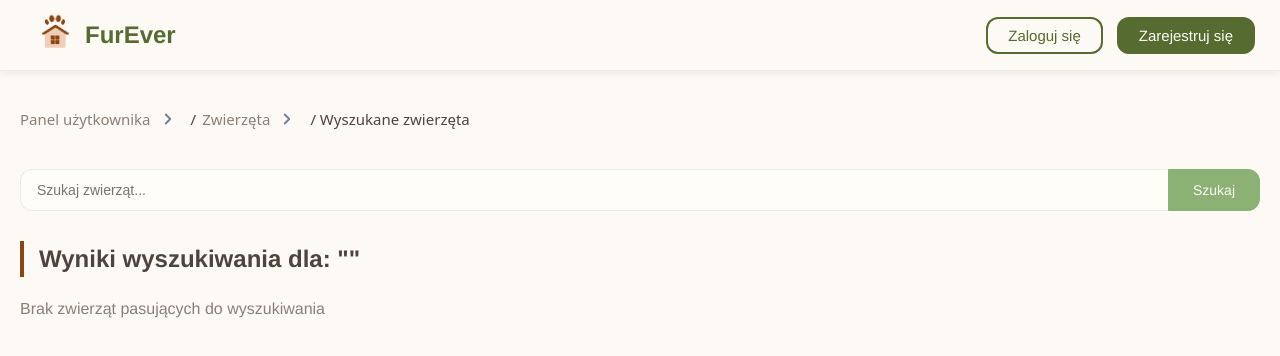
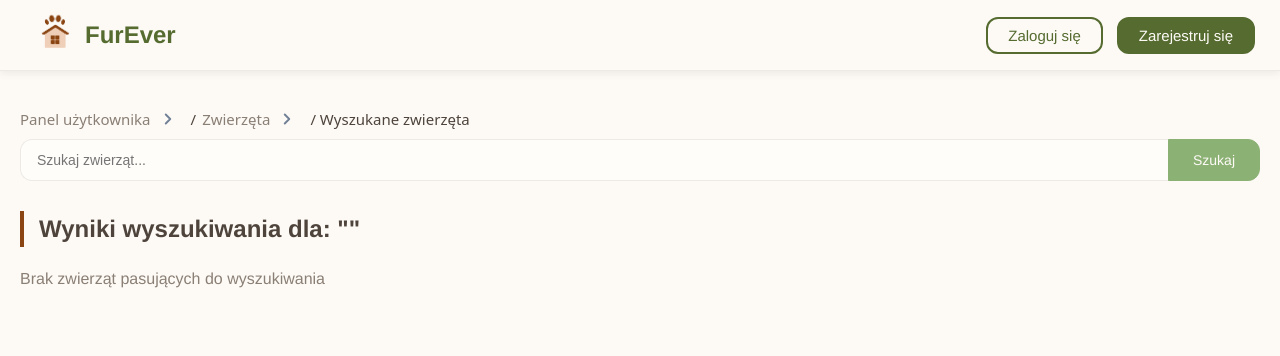
Before and after one commit to amikelevich/FurEver, a React (Vite) app in the folder ui-app/: page /animals/search in a window 1280 px wide. Shown: the top 356 px of the page. Built offline with nearby package versions, Linux system fonts and the light colour scheme.

Commit message:
Resolve style conflicts in search component

```diff
--- a/ui-app/src/components/Navbar.jsx
+++ b/ui-app/src/components/Navbar.jsx
@@ -3,6 +3,7 @@ import { useState } from "react";
 import "./../styles/Navbar.css";
 import logoImage from "../assets/logo.png";
 import NavbarLogo from "./NavbarLogo";
+import { FaSearch } from "react-icons/fa";
 
 export default function Navbar({ user, onLogout }) {
   const navigate = useNavigate();
@@ -40,7 +41,7 @@ export default function Navbar({ user, onLogout }) {
                 onChange={(e) => setSearchQuery(e.target.value)}
               />
               <button type="submit" className="search-btn">
-                Szukaj
+                <FaSearch />
               </button>
             </form>
 
--- a/ui-app/src/pages/SearchPage.jsx
+++ b/ui-app/src/pages/SearchPage.jsx
@@ -68,15 +68,15 @@ export default function SearchPage({ isAdmin, onEdit }) {
         previousPageName="Wyszukane zwierzęta"
       />
 
-      <form onSubmit={handleSearchSubmit} className="search-form">
+      <form onSubmit={handleSearchSubmit} className="search-form-page">
         <input
           type="text"
           placeholder="Szukaj zwierząt..."
           value={searchQuery}
           onChange={(e) => setSearchQuery(e.target.value)}
-          className="search-bar"
+          className="search-bar-page"
         />
-        <button type="submit" className="search-btn">
+        <button type="submit" className="search-btn-page">
           Szukaj
         </button>
       </form>
--- a/ui-app/src/styles/Navbar.css
+++ b/ui-app/src/styles/Navbar.css
@@ -6,10 +6,11 @@
   --input-bg: #fffdfa;
   --accent-primary: #556b2f;
   --accent-secondary: #8b4513;
-  --button-hover: #6e9b5c;
+  --button-primary-hover: #6e9b5c;
   --radius: 12px;
   --danger-text: #c84949;
   --danger-hover-bg: #fbe9e9;
+  --button-primary-bg: #8bb174;
 }
 
 .navbar {
@@ -85,13 +86,11 @@
 }
 
 .search-form {
-  display: flex;
-  align-items: center;
-  margin-top: 10px;
+  position: relative;
+  display: inline-block;
 }
 
 .search-bar {
-  margin-top: 20px;
   border-radius: var(--radius) 0 0 var(--radius);
   border: 1px solid var(--border-color);
   border-right: none;
@@ -101,6 +100,8 @@
   color: var(--text-primary);
   background-color: var(--input-bg);
   transition: all 0.3s ease-in-out;
+  padding: 9px 20px;
+  vertical-align: middle;
 }
 
 .search-bar:focus {
@@ -110,19 +111,27 @@
 }
 
 .search-btn {
-  margin-top: 20px;
   border: 1px solid var(--accent-primary);
+  background-color: var(--accent-primary);
   border-radius: 0 var(--radius) var(--radius) 0;
-  background-color: var(--accent-primary);
   color: var(--modal-bg);
   cursor: pointer;
   font-size: 14px;
   transition: background-color 0.2s ease;
+  padding: 9px 20px;
+  vertical-align: middle;
+  margin: 0;
 }
 
 .search-btn:hover {
   background-color: var(--accent-secondary);
   border-color: var(--accent-secondary);
+}
+
+.search-btn svg {
+  font-size: 18px;
+  color: var(--modal-bg);
+  vertical-align: middle;
 }
 
 .dropdown {
@@ -213,7 +222,6 @@
   background: none;
   border: none;
   padding: 8px 0;
-
   color: var(--text-secondary);
   cursor: pointer;
   font-size: 15px;
--- a/ui-app/src/styles/SearchPage.css
+++ b/ui-app/src/styles/SearchPage.css
@@ -20,14 +20,14 @@
   color: var(--text-primary);
 }
 
-.search-form {
+.search-form-page {
   display: flex;
   align-items: center;
   margin-bottom: 30px;
   gap: 0;
 }
 
-.search-bar {
+.search-bar-page {
   flex: 1;
   padding: 12px 16px;
   border-radius: var(--radius) 0 0 var(--radius);
@@ -40,13 +40,13 @@
   outline: none;
 }
 
-.search-bar:focus {
+.search-bar-page:focus {
   border-color: var(--accent-primary);
   background-color: var(--modal-bg);
   box-shadow: 0 0 0 3px rgba(85, 107, 47, 0.2);
 }
 
-.search-btn {
+.search-btn-page {
   padding: 12px 24px;
   border: 1px solid var(--button-primary-bg);
   border-radius: 0 var(--radius) var(--radius) 0;
@@ -58,7 +58,7 @@
   transition: all 0.2s ease;
 }
 
-.search-btn:hover {
+.search-btn-page:hover {
   background-color: var(--button-primary-hover);
   border-color: var(--button-primary-hover);
 }
```
